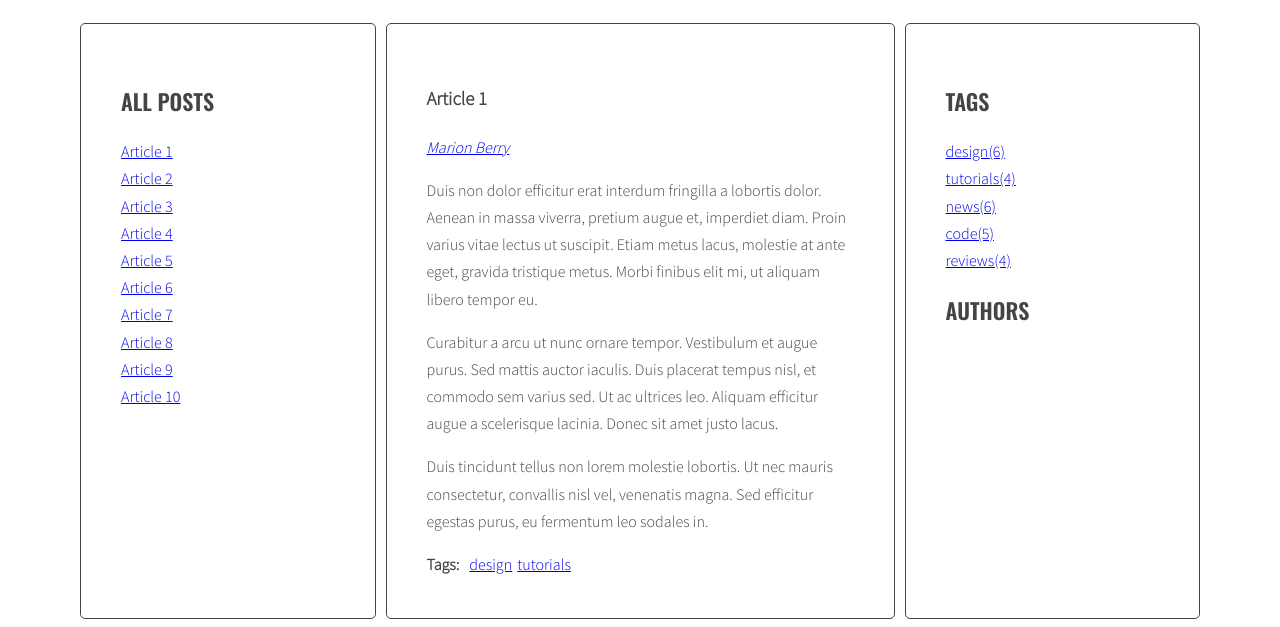
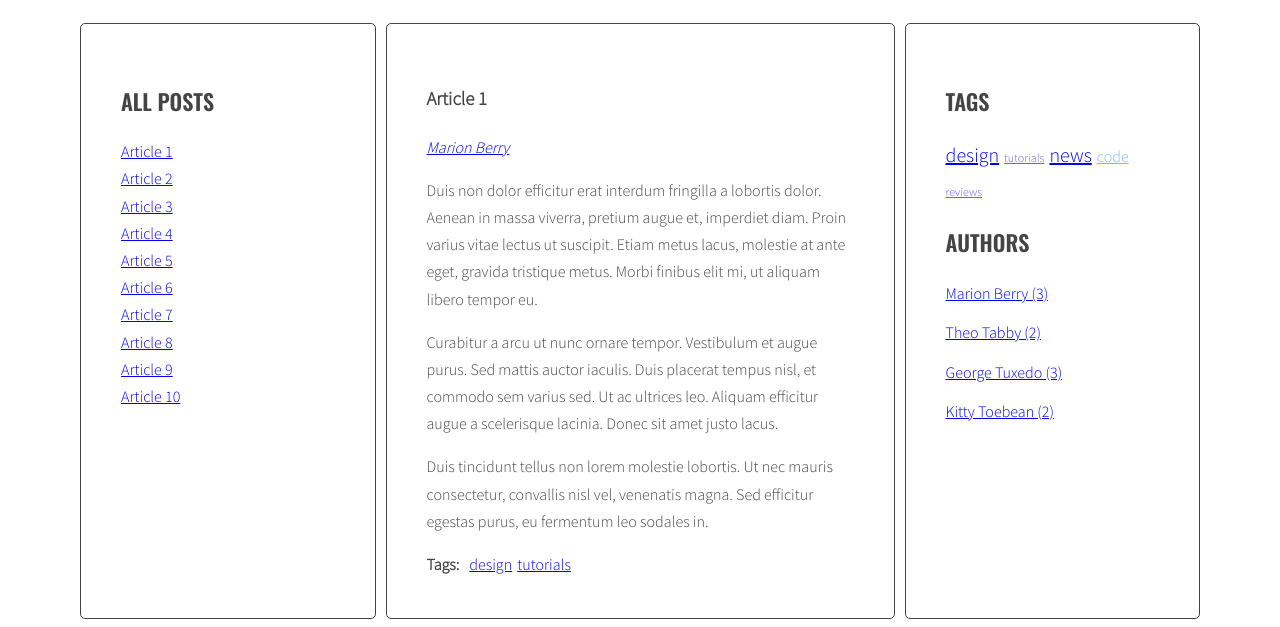
Before and after one commit to jacekkacki/javascript-blog, a website: page index.html in a window 1280 px wide. Shown: the part 220-847 px from the top of the page. Drawn offline with nearby package versions, Linux system fonts and the light colour scheme.

Commit message:
Change function generateAuthors

```diff
--- a/js/script.js
+++ b/js/script.js
@@ -1,5 +1,19 @@
+/* eslint-disable no-irregular-whitespace */
 {
   ('use strict');
+
+  /* Create function const */
+  const opt = {
+    ArticleSelector: '.post',
+    TitleSelector: '.post-title',
+    TitleListSelector: '.titles',
+    ArticleTagsSelector: '.post-tags .list',
+    ArticleAuthorSelector: '.post-author',
+    TagsListSelector: '.tags',
+    CloudClassCount: 5,
+    CloudClassPrefix: 'tag-size-',
+    AuthorsListSelector: '.authors'
+  };
 
   const titleClickHandler = function(event) {
     event.preventDefault();
@@ -31,37 +45,29 @@
     targetArticle.classList.add('active');
   };
 
-  /* Create function const */
-  const optArticleSelector = '.post',
-    optTitleSelector = '.post-title',
-    optTitleListSelector = '.titles',
-    optArticleTagsSelector = '.post-tags .list',
-    optArticleAuthorSelector = '.post-author',
-    optTagsListSelector = '.tags.list';
-
   /*Create new title links */
   function generateTitleLinks(customSelector = '') {
     console.log('generateTitleLinks working !');
     console.log('customSelektor ', customSelector);
     /* remove contents of titleList */
-    const titleList = document.querySelector(optTitleListSelector);
+    const titleList = document.querySelector(opt.TitleListSelector);
     console.log('titleList ', titleList);
     titleList.innerHTML = '';
     let html = '';
     /* for each article */
     const articles = document.querySelectorAll(
-      optArticleSelector + customSelector
+      opt.ArticleSelector + customSelector
     );
     console.log(
       'optArticleSelector + customSelector ',
-      optArticleSelector + customSelector
+      opt.ArticleSelector + customSelector
     );
     for (let article of articles) {
       /* find articleId */
       let articleId = article.getAttribute('id');
       console.log('articleId ', articleId);
       /* find title article */
-      let titleArticle = article.querySelector(optTitleSelector).innerHTML;
+      let titleArticle = article.querySelector(opt.TitleSelector).innerHTML;
       console.log('titleArticle ', titleArticle);
       /* create HTML of the link */
       let linkHTML =
@@ -79,7 +85,6 @@
     /* Add event listener */
     const links = document.querySelectorAll('.titles a');
     console.log('links ', links);
-
     for (let link of links) {
       link.addEventListener('click', titleClickHandler);
     }
@@ -92,9 +97,14 @@
     for(let tag in tags){
       console.log(tag + ' is used ' + tags[tag] + ' times');
       params.max = Math.max(tags[tag], params.max);
-      params.min = Math.min(tags[tag], params.min);
+      params.min = Math.min(tags[tag], params.min);generateTags;
     }
     return params;
+  }
+
+  function calculateTagClass(count, params) {
+    const classNumber = Math.floor( ( (count - params.min) / (params.max - params.min) ) * opt.CloudClassCount + 1 );
+    return opt.CloudClassPrefix + classNumber;
   }
 
   /* Generate tag links */
@@ -102,11 +112,11 @@
     /* [NEW] create a new variable allTags with an empty object */
     let allTags = {};
     /* find all articles */
-    const articles = document.querySelectorAll(optArticleSelector);
+    const articles = document.querySelectorAll(opt.ArticleSelector);
     /* START LOOP: for every article: */
     for (let article of articles) {
       /* find tags wrapper */
-      const tagsList = article.querySelector(optArticleTagsSelector);
+      const tagsList = article.querySelector(opt.ArticleTagsSelector);
       /* make html variable with empty string */
       let html = '';
       /* get tags from data-tags attribute */
@@ -134,26 +144,26 @@
           allTags[tag]++;
           console.log('allTags ', allTags);
         }
+      /* END LOOP: for each tag */
       }
-      /* END LOOP: for each tag */
       /* insert HTML of all the links into the tags wrapper */
       tagsList.innerHTML = html;
       /* END LOOP: for every article: */
     }
     /* [NEW] find list of tags in right column */
-    const tagList = document.querySelector('.tags');
+    const tagList = document.querySelector(opt.TagsListSelector);
     const tagsParams = calculateTagsParams(allTags);
     console.log('tagsParams: ', tagsParams);
     /* [NEW] create variable for all links HTML code */
     let allTagsHTML = '';
-
     /* [NEW] START LOOP: for each tag in allTags: */
     for(let tag in allTags){
       /* [NEW] generate code of a link and it to allTagsHTML */
-      allTagsHTML +='<li><a href="#tag-' + tag + '">' + tag + '(' + allTags[tag] + ')</a></li>';
+      const tagLinkHTML = '<li><a class="' + calculateTagClass(allTags[tag], tagsParams) + '" href="#tag-' + tag + '">' + tag + '</a></li>';
+      console.log('tagLinkHTML: ', tagLinkHTML);
+      allTagsHTML += tagLinkHTML;
+    /* [NEW] END LOOP: for each tag in allTags: */
     }
-    /* [NEW] END LOOP: for each tag in allTags: */
-
     /* [NEW] add html from allTagsHTML to tagList */
     tagList.innerHTML = allTagsHTML;
   }
@@ -188,16 +198,15 @@
     for (let foundTag of tagsLinkHref) {
       /* add class active */
       foundTag.classList.add('active');
+      /* END LOOP: for each found tag link */
     }
-    /* END LOOP: for each found tag link */
-
     /* execute function "generateTitleLinks" with article selector as argument */
     generateTitleLinks('[data-tags~="' + tag + '"]');
   }
 
   function addClickListenersToTags() {
     /* find all links to tags */
-    const tags = document.querySelectorAll('.post-tags a');
+    const tags = document.querySelectorAll('.post-tags a, .tags a');
     console.log('tags ',tags);
     /* START LOOP: for each link */
     for (let tagLink of tags) {
@@ -212,13 +221,15 @@
 
   /* Generate authors */
   function generateAuthors() {
+    /* [NEW] create a new variable allAuthors with an empty object */
+    let allAuthors = {};
     /* find all articles */
-    const articles = document.querySelectorAll(optArticleSelector);
+    const articles = document.querySelectorAll(opt.ArticleSelector);
     /* START LOOP: for every article: */
     for (let article of articles){
       /* find authors wrapper */
-      const authorList = article.querySelector(optArticleAuthorSelector);
-      console.log('authorList ',authorList);
+      const authorList = article.querySelector(opt.ArticleAuthorSelector);
+      console.log('authorList ', authorList);
       /* make html variable with empty string */
       let html = '';
       /* get authors from data-authors attribute */
@@ -227,13 +238,38 @@
       /* generate HTML of the link */
       const linkAuthor = '<a href="#' + articleAuthor + '">' + articleAuthor + '</a>';
       console.log('linkAuthor ', linkAuthor);
+      /* NEW */
       /* add generated code to html variable */
       html = html + linkAuthor;
       console.log('html ', html);
       authorList.insertAdjacentHTML('beforeend', html + '  ');
-      /* END LOOP: for each author */
+      /* [NEW] check if this link is NOT already in allTags */
+      if(!allAuthors.hasOwnProperty(articleAuthor)){
+        /* [NEW] add generated code to allTags array */
+        allAuthors[articleAuthor] = 1;
+        console.log('allAuthors ', allAuthors);
+      } else {
+        allAuthors[articleAuthor]++;
+        console.log('allAuthors ', allAuthors);
+      }
+      /* [NEW] find list of tags in right column */
+      const authorListRight = document.querySelector(opt.AuthorsListSelector);
+      /* [NEW] create variable for all links HTML code */
+      let allAuthorsHTML = '';
+      /* [NEW] START LOOP: for each author in allAuthors: */
+      for(let author in allAuthors){
+        /* [NEW] generate code of a link and it to allAuthorsHTML */
+        console.log('author ', author);
+        const authorLinkHTML = '<li><a  href="#' + author + '">' + author + ' (' + allAuthors[author] + ')</a></li>';
+        console.log('authorLinkHTML: ', authorLinkHTML);
+        allAuthorsHTML += authorLinkHTML;
+        /* [NEW] END LOOP: for each author in allAuthors: */
+      }
+      /* [NEW] add html from allAuthorsHTML to authorListRight */
+      authorListRight.innerHTML = allAuthorsHTML;
       /* insert HTML of all the links into the tags wrapper */
       authorList.innerHTML = html;
+      /* END LOOP: for each author */
     }
     /* END LOOP: for every authors: */
   }
@@ -268,16 +304,15 @@
     for (let foundAuthor of authorsLinkHref) {
       /* add class active */
       foundAuthor.classList.add('active');
+    /* END LOOP: for each found author link */
     }
-    /* END LOOP: for each found author link */
-
     /* execute function "generateTitleLinks" with article selector as argument */
     generateTitleLinks('[data-author="' + author + '"]');
   }
 
   function addClickListenersToAuthors() {
     /* find all links to author */
-    const authors = document.querySelectorAll('.post-author a');
+    const authors = document.querySelectorAll('.post-author a, .authors a');
     console.log('authors ',authors);
     /* START LOOP: for each link */
     for (let authorLink of authors) {
--- a/sass/style.scss
+++ b/sass/style.scss
@@ -126,3 +126,34 @@ body {
     margin-right: 5px;
   }
 }
+
+.tags {
+
+  li {
+    display: inline-block;
+    margin-right: 5px;
+    font-size: 20px;
+  }
+
+}
+
+.tag-size-1 {
+  font-size: 60%;
+  color: #6c5ce7;
+}
+.tag-size-2 {
+  font-size: 70%;
+  color: #0984e3;
+}
+.tag-size-3 {
+  font-size: 80%;
+  color: #74b9ff;
+}
+.tag-size-4 {
+  font-size: 90%;
+  color: #00cec9;
+}
+.tag-size-5 {
+  font-size: 100%;
+  color: #81ecec;
+}
```
Also changed, not shown: css/style.css, 1 other file.
